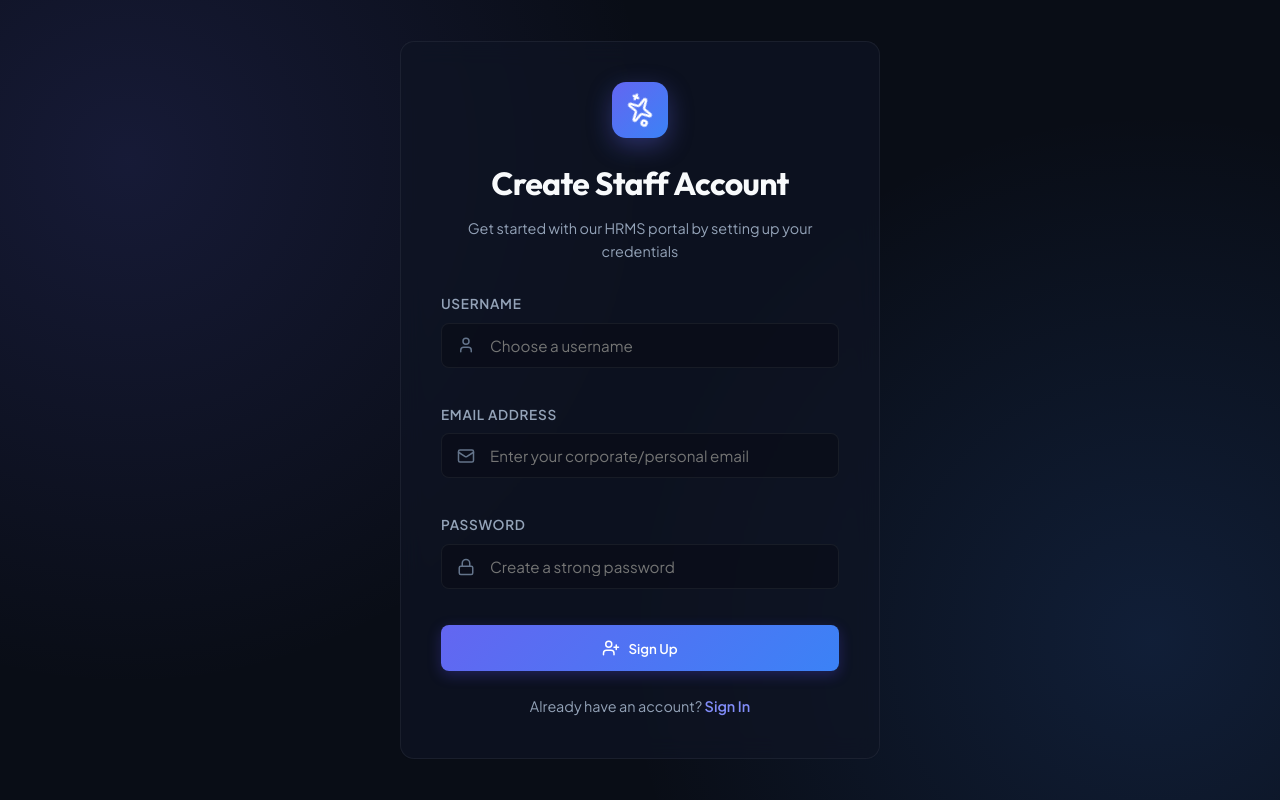
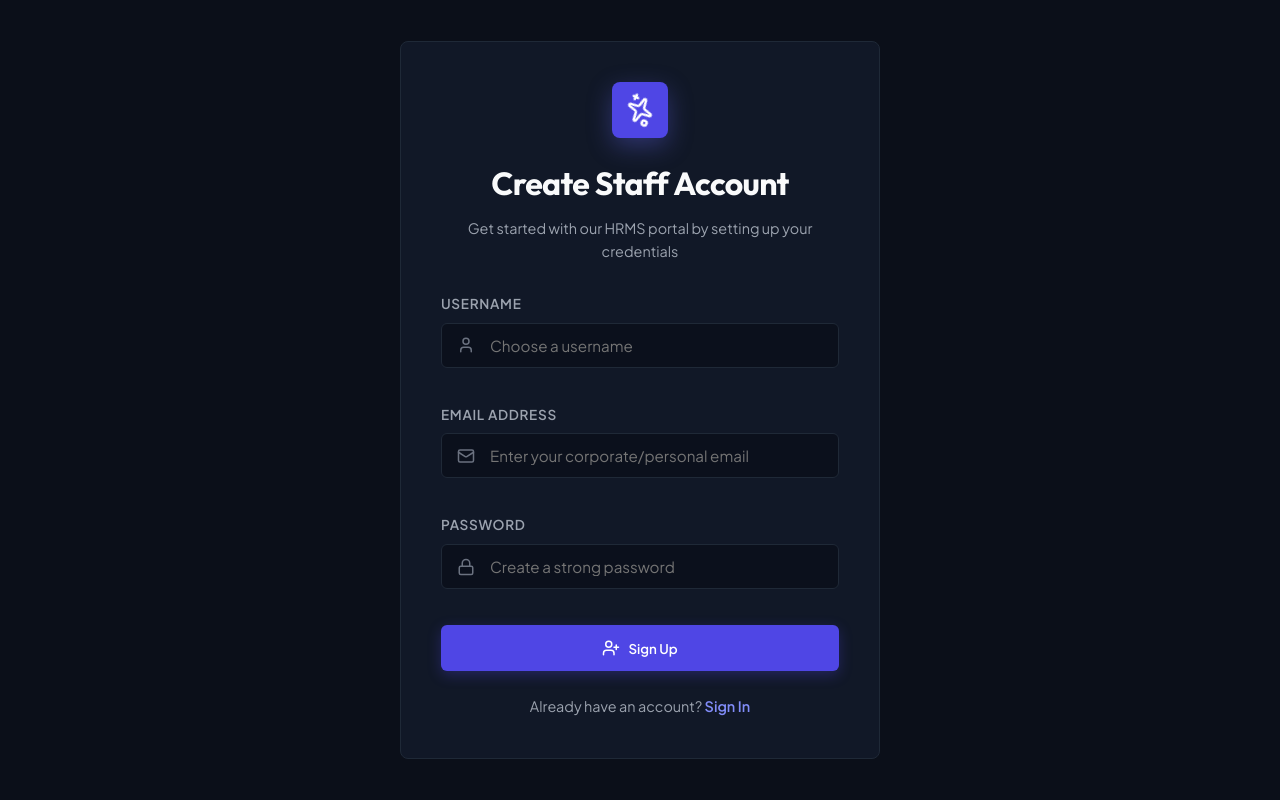
Before and after one commit to bintangmada/hrms, a React (Vite) app in the folder frontend/: page /register in a window 1280 px wide. Built offline with nearby package versions, Linux system fonts and the light colour scheme; no server answers.

Commit message:
style: remove glassmorphism and replace with a clean flat layout, reposition toast notifications to top-right

```diff
--- a/frontend/src/App.css
+++ b/frontend/src/App.css
@@ -2,10 +2,7 @@
 .app-layout {
   display: flex;
   min-height: 100vh;
-  background-attachment: fixed;
-  background-image:
-    radial-gradient(at 0% 0%, rgba(79, 70, 229, 0.08) 0px, transparent 50%),
-    radial-gradient(at 100% 100%, rgba(59, 130, 246, 0.08) 0px, transparent 50%);
+  background-color: var(--bg-primary);
 }
 
 .main-content {
@@ -193,9 +190,7 @@
   justify-content: center;
   min-height: 100vh;
   padding: 20px;
-  background:
-    radial-gradient(circle at 10% 20%, rgba(99, 102, 241, 0.15) 0%, transparent 40%),
-    radial-gradient(circle at 90% 80%, rgba(59, 130, 246, 0.15) 0%, transparent 40%);
+  background-color: var(--bg-primary);
 }
 
 .auth-card {
@@ -628,8 +623,7 @@
   left: 0;
   width: 100vw;
   height: 100vh;
-  background: rgba(4, 6, 10, 0.7);
-  backdrop-filter: blur(8px);
+  background: rgba(0, 0, 0, 0.65);
   z-index: 1000;
   display: flex;
   align-items: center;
@@ -642,7 +636,7 @@
   max-width: 720px;
   max-height: 90vh;
   overflow-y: auto;
-  border-radius: var(--radius-lg);
+  border-radius: var(--radius-md);
   box-shadow: var(--shadow-lg);
 }
 
@@ -708,17 +702,16 @@
 /* Toast Notifications */
 .toast-container {
   position: fixed;
-  bottom: 30px;
+  top: 30px;
   right: 30px;
   display: flex;
   align-items: center;
   gap: 14px;
-  padding: 16px 20px;
-  border-radius: var(--radius-md);
-  background: rgba(15, 21, 36, 0.95);
-  backdrop-filter: blur(12px);
+  padding: 14px 18px;
+  border-radius: var(--radius-sm);
+  background: var(--bg-secondary);
   border: 1px solid var(--border-color);
-  box-shadow: var(--shadow-lg);
+  box-shadow: var(--shadow-md);
   z-index: 2000;
   max-width: 420px;
 }
--- a/frontend/src/components/Notification.tsx
+++ b/frontend/src/components/Notification.tsx
@@ -25,7 +25,7 @@ export const Notification: React.FC<NotificationProps> = ({ message, onClose })
   if (!message) return null;
 
   return (
-    <div className={`toast-container animate-slide-up ${message.type}`}>
+    <div className={`toast-container animate-slide-down ${message.type}`}>
       <div className="toast-icon">
         {message.type === 'success' ? (
           <CheckCircle2 size={20} color="#10b981" />
--- a/frontend/src/index.css
+++ b/frontend/src/index.css
@@ -4,34 +4,34 @@
   --font-heading: 'Outfit', -apple-system, BlinkMacSystemFont, sans-serif;
   --font-body: 'Plus Jakarta Sans', -apple-system, BlinkMacSystemFont, sans-serif;
 
-  /* Premium Color Palette */
-  --bg-primary: #090d16;
-  --bg-secondary: #0f1524;
-  --bg-tertiary: #161f33;
+  /* Premium Flat Color Palette */
+  --bg-primary: #0b0f19;
+  --bg-secondary: #111827;
+  --bg-tertiary: #1f2937;
 
   --primary: #4f46e5;
-  --primary-glow: rgba(79, 70, 229, 0.15);
-  --primary-gradient: linear-gradient(135deg, #6366f1, #3b82f6);
-  --success-gradient: linear-gradient(135deg, #10b981, #059669);
-  --warning-gradient: linear-gradient(135deg, #f59e0b, #d97706);
-  --danger-gradient: linear-gradient(135deg, #ef4444, #dc2626);
+  --primary-glow: rgba(79, 70, 229, 0.08);
+  --primary-gradient: #4f46e5;
+  --success-gradient: #10b981;
+  --warning-gradient: #f59e0b;
+  --danger-gradient: #ef4444;
 
-  --text-main: #f8fafc;
-  --text-muted: #94a3b8;
-  --text-dark: #64748b;
+  --text-main: #f9fafb;
+  --text-muted: #9ca3af;
+  --text-dark: #6b7280;
 
-  --border-color: rgba(255, 255, 255, 0.06);
-  --border-highlight: rgba(255, 255, 255, 0.12);
+  --border-color: #1f2937;
+  --border-highlight: #374151;
 
-  --shadow-sm: 0 2px 8px rgba(0, 0, 0, 0.15);
-  --shadow-md: 0 8px 30px rgba(0, 0, 0, 0.3);
-  --shadow-lg: 0 16px 40px rgba(0, 0, 0, 0.4);
+  --shadow-sm: 0 1px 2px 0 rgba(0, 0, 0, 0.05);
+  --shadow-md: 0 4px 6px -1px rgba(0, 0, 0, 0.1), 0 2px 4px -1px rgba(0, 0, 0, 0.06);
+  --shadow-lg: 0 10px 15px -3px rgba(0, 0, 0, 0.1), 0 4px 6px -2px rgba(0, 0, 0, 0.05);
 
-  --radius-sm: 8px;
-  --radius-md: 14px;
-  --radius-lg: 20px;
+  --radius-sm: 6px;
+  --radius-md: 8px;
+  --radius-lg: 12px;
 
-  --transition: all 0.3s cubic-bezier(0.4, 0, 0.2, 1);
+  --transition: all 0.2s ease-in-out;
 }
 
 * {
@@ -56,28 +56,24 @@ h1, h2, h3, h4, h5, h6 {
   letter-spacing: -0.02em;
 }
 
-/* Glassmorphism utility */
+/* Flat panel styling instead of glassmorphism */
 .glass-panel {
-  background: rgba(15, 21, 36, 0.7);
-  backdrop-filter: blur(12px);
-  -webkit-backdrop-filter: blur(12px);
+  background: var(--bg-secondary);
   border: 1px solid var(--border-color);
   border-radius: var(--radius-md);
 }
 
 .glass-panel-interactive {
-  background: rgba(15, 21, 36, 0.7);
-  backdrop-filter: blur(12px);
-  -webkit-backdrop-filter: blur(12px);
+  background: var(--bg-secondary);
   border: 1px solid var(--border-color);
   border-radius: var(--radius-md);
   transition: var(--transition);
 }
 
 .glass-panel-interactive:hover {
-  transform: translateY(-4px);
+  transform: translateY(-2px);
   border-color: var(--border-highlight);
-  box-shadow: var(--shadow-lg), 0 0 15px var(--primary-glow);
+  box-shadow: var(--shadow-md);
 }
 
 /* Scrollbar customization */
@@ -205,3 +201,12 @@ button, .btn {
 .animate-slide-up {
   animation: slideUp 0.5s cubic-bezier(0.16, 1, 0.3, 1) forwards;
 }
+
+@keyframes slideDown {
+  from { transform: translateY(-20px); opacity: 0; }
+  to { transform: translateY(0); opacity: 1; }
+}
+
+.animate-slide-down {
+  animation: slideDown 0.4s cubic-bezier(0.16, 1, 0.3, 1) forwards;
+}
```
